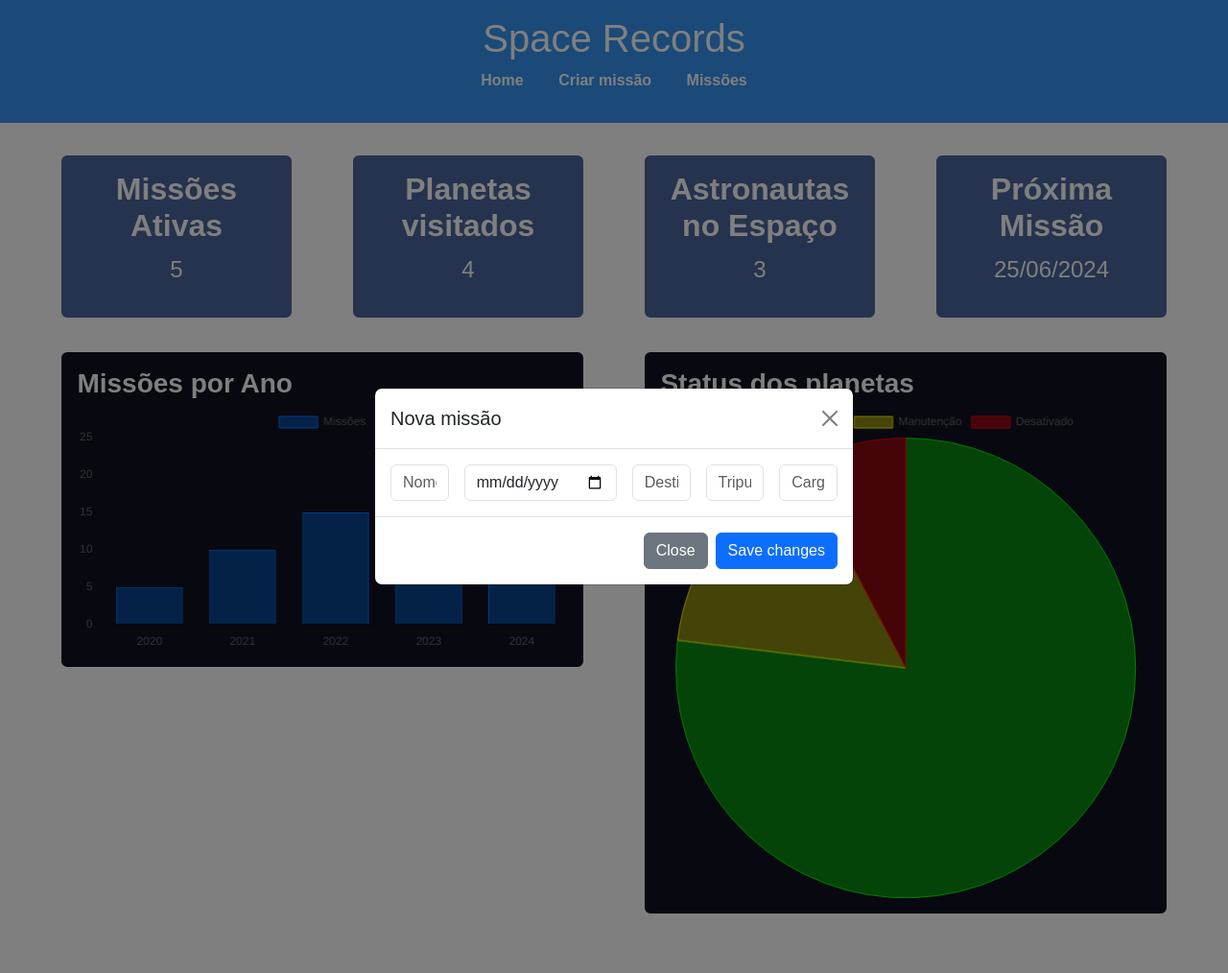
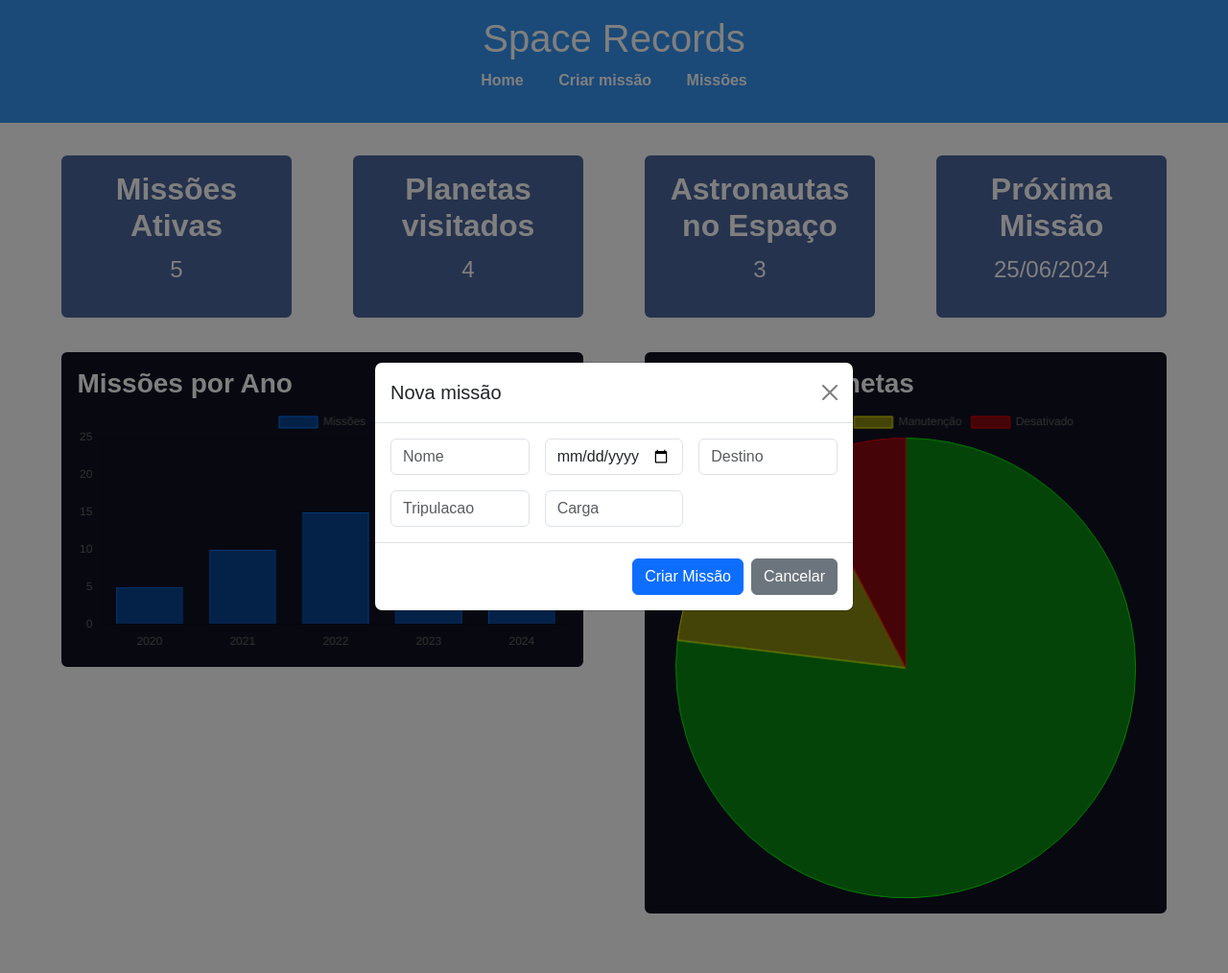
Before and after one commit to rodrigols48-dev/Space-Management-System, a Flask app: template space_management/templates/index.html in a window 1280 px wide, after a click on "Criar missão". Shown: the whole page at 96% size. Run offline with Flask 2, Linux system fonts and the light colour scheme; the template is opened without the code that fills it, so the values that code supplies are empty; parts of the project's set-up code (start-up, migrations or seed data) failed here and were passed over; some web fonts are replaced.

Commit message:
att html

```diff
--- a/space_management/templates/index.html
+++ b/space_management/templates/index.html
@@ -75,19 +75,19 @@
                 <div class="modal-body">
 
                     <div class="form-group row g-3">
-                        <div class="col">
+                        <div class="col-sm-4">
                           <input type="text" class="form-control" placeholder="Nome" aria-label="Nome">
                         </div>
-                        <div class="col">
+                        <div class="col-sm-4">
                           <input type="date" class="form-control" placeholder="lancamento" aria-label="lancamento">
                         </div>
-                        <div class="col">
+                        <div class="col-sm-4">
                           <input type="text" class="form-control" placeholder="Destino" aria-label="Destino">
                         </div>
-                        <div class="col">
+                        <div class="col-sm-4">
                           <input type="text" class="form-control" placeholder="Tripulacao" aria-label="Tripulacao">
                         </div>
-                        <div class="col">
+                        <div class="col-sm-4">
                           <input type="text" class="form-control" placeholder="Carga" aria-label="Carga">
                         </div>
                       </div>
@@ -95,8 +95,8 @@
 
                 </div>
                 <div class="modal-footer">
-                <button type="button" class="btn btn-secondary" data-bs-dismiss="modal">Close</button>
-                <button type="button" class="btn btn-primary">Save changes</button>
+                    <button type="button" class="btn btn-primary">Criar Missão</button>
+                <button type="button" class="btn btn-secondary" data-bs-dismiss="modal">Cancelar</button>
                 </div>
             </div>
         </div>
```
